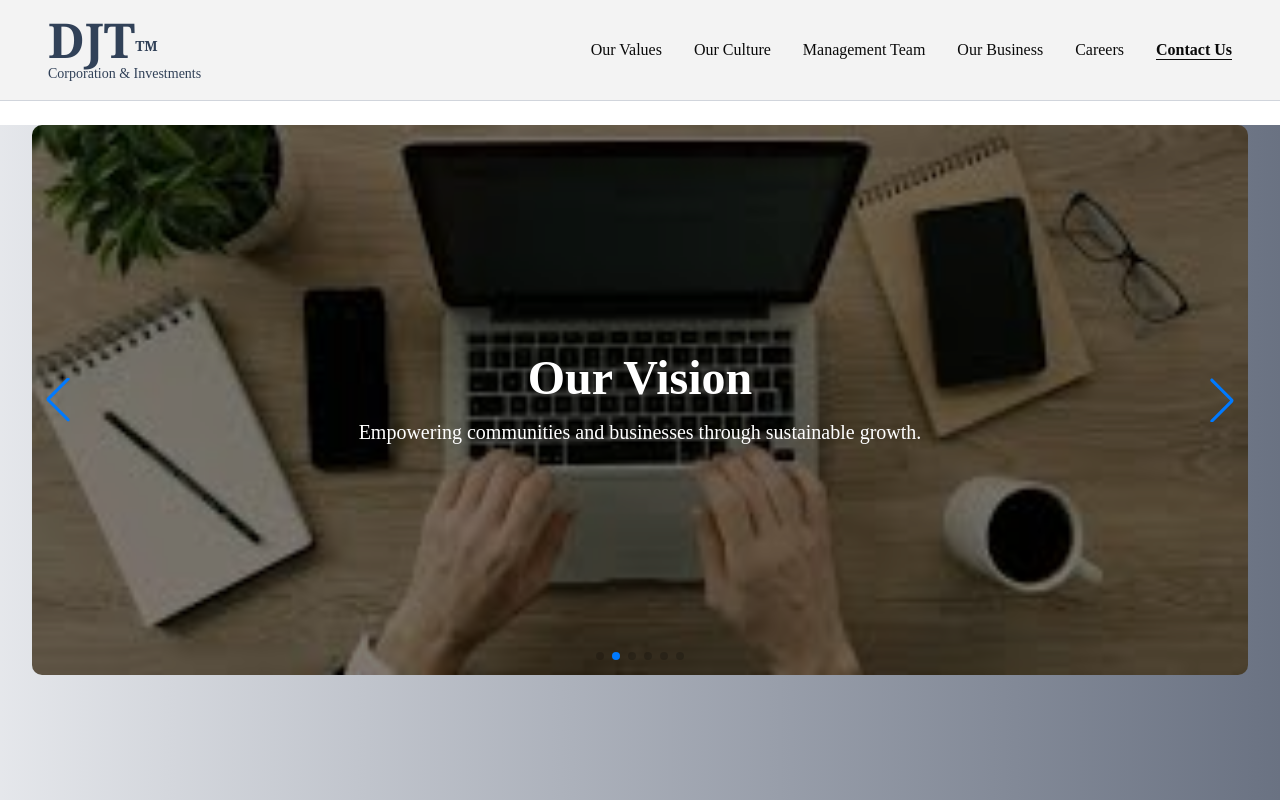
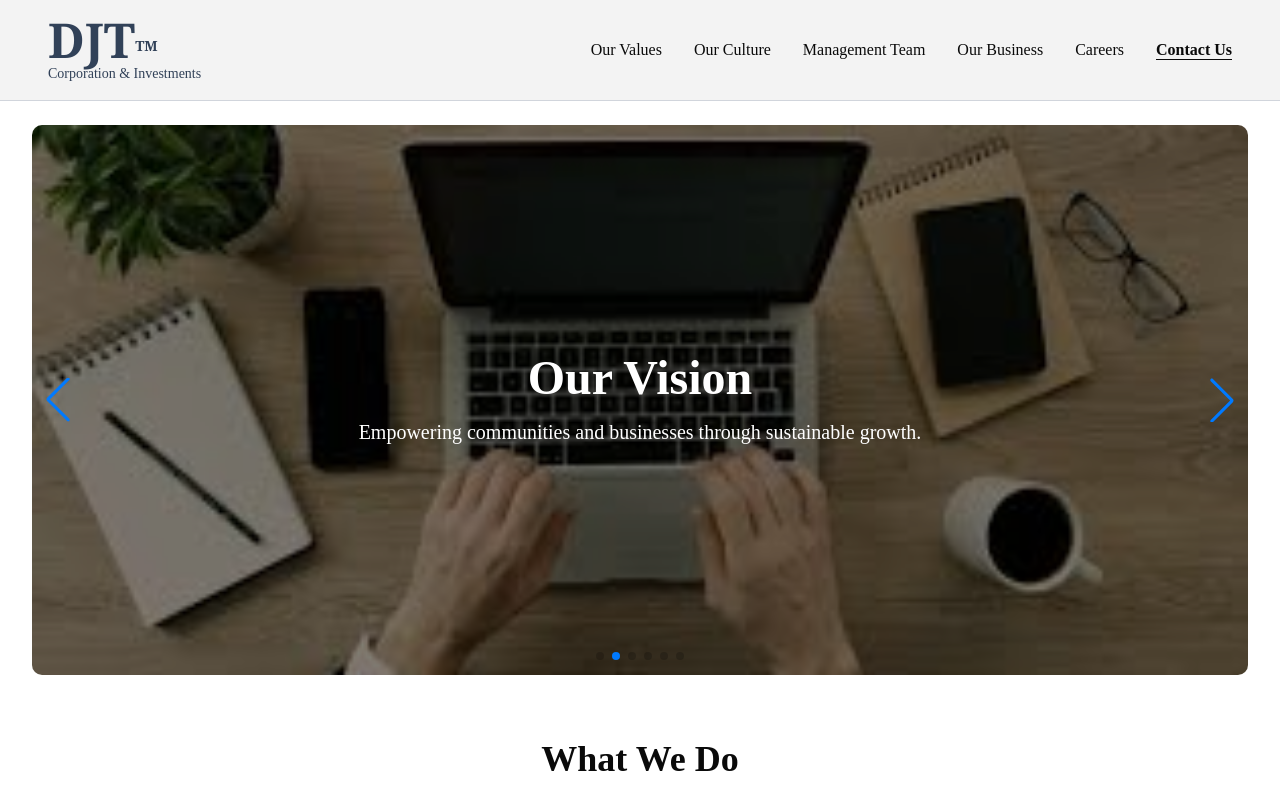
Before and after one commit to Deepak-Panchal-1003/Website-designing, a Next.js app: page / in a window 1280 px wide. Shown: the top 800 px of the page. Built offline with nearby package versions, Linux system fonts and the light colour scheme.

Commit message:
initial commit

```diff
--- a/app/contact-us/page.tsx
+++ b/app/contact-us/page.tsx
@@ -115,6 +115,8 @@ export default function ContactUs() {
   const [emblaRef] = useEmblaCarousel({ loop: true });
 
   return (
+
+
     <div className="max-w-6xl mx-auto p-10">
       <div className="overflow-hidden" ref={emblaRef}>
         <div className="flex">
--- a/app/page.tsx
+++ b/app/page.tsx
@@ -12,10 +12,10 @@ import Footer from "./components/Footer";
 export default function Home() {
   return (
     <div>
-     <main className="bg-gradient-to-r from-gray-200 to-gray-500 w-full min-h-screen mx-auto-grid place-items-center">
+     <main className=" w-full min-h-screen mx-auto-grid place-items-center ">
       <Swipercomponent/>
-     </main>
-<section className="max-w-7xl mx-auto px-6 py-16">
+
+      <section className="max-w-7xl mx-auto px-6 py-16">
   <h2 className="text-4xl font-bold text-center mb-8">
     What We Do
   </h2>
@@ -98,6 +98,8 @@ export default function Home() {
 
   </div>
 </section>
+     </main>
+
 
     </div>
   );
```
